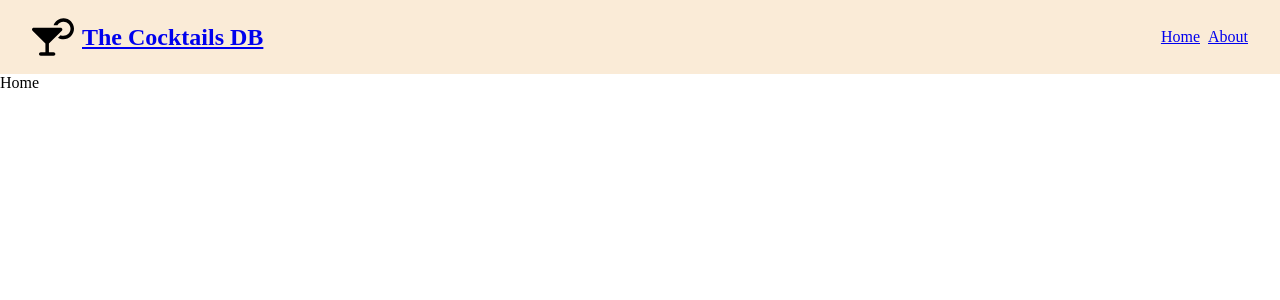
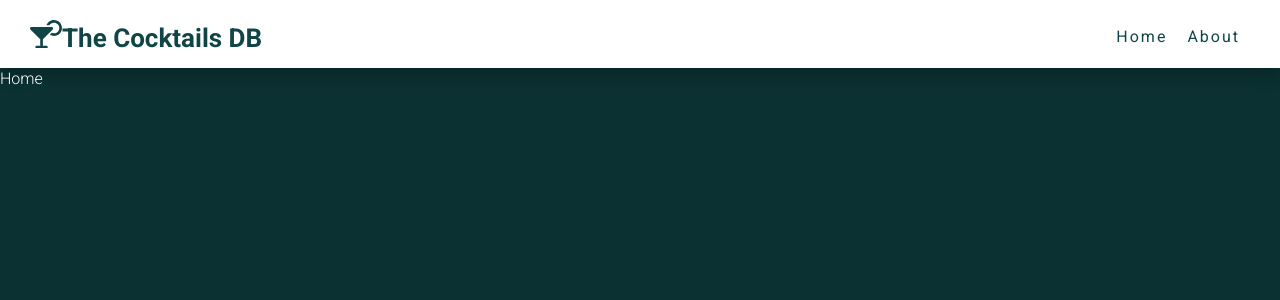
Before and after one commit to GDimitroff/cocktails, a React (Create React App) app: page / in a window 1280 px wide. Shown: the top 300 px of the page. Built offline with nearby package versions, Linux system fonts and the light colour scheme.

Commit message:
Add navbar style

```diff
--- a/public/index.html
+++ b/public/index.html
@@ -7,6 +7,11 @@
       name="description"
       content="Web site created using create-react-app" />
     <link rel="icon" href="%PUBLIC_URL%/favicon.ico" />
+    <link rel="preconnect" href="https://fonts.googleapis.com" />
+    <link rel="preconnect" href="https://fonts.gstatic.com" crossorigin />
+    <link
+      href="https://fonts.googleapis.com/css2?family=Roboto:wght@300;400;500;700&display=swap"
+      rel="stylesheet" />
     <title>Cocktails</title>
   </head>
   <body>
--- a/src/components/Navbar.js
+++ b/src/components/Navbar.js
@@ -3,14 +3,15 @@ import { Link } from 'react-router-dom';
 const Navbar = () => {
   return (
     <nav className="navbar">
+      <div className="container nav-center">
         <Link to="/" className="logo">
           <svg
             xmlns="http://www.w3.org/2000/svg"
             viewBox="0 0 576 512"
-          className="logo-img">
+            className="logo--img">
             <path d="M432 240c53 0 96-43 96-96s-43-96-96-96c-35.5 0-66.6 19.3-83.2 48H296.2C316 40.1 369.3 0 432 0c79.5 0 144 64.5 144 144s-64.5 144-144 144c-27.7 0-53.5-7.8-75.5-21.3l35.4-35.4c12.2 5.6 25.8 8.7 40.1 8.7zM1.8 142.8C5.5 133.8 14.3 128 24 128H392c9.7 0 18.5 5.8 22.2 14.8s1.7 19.3-5.2 26.2l-177 177V464h64c13.3 0 24 10.7 24 24s-10.7 24-24 24H208 120c-13.3 0-24-10.7-24-24s10.7-24 24-24h64V345.9L7 169c-6.9-6.9-8.9-17.2-5.2-26.2z" />
           </svg>
-        <h1>The Cocktails DB</h1>
+          <h1 className="logo--title">The Cocktails DB</h1>
         </Link>
         <ul className="nav-links">
           <li>
@@ -20,6 +21,7 @@ const Navbar = () => {
             <Link to="/about">About</Link>
           </li>
         </ul>
+      </div>
     </nav>
   );
 };
--- a/src/index.css
+++ b/src/index.css
@@ -1,6 +1,24 @@
-*,
-*::before,
-*::after {
+:root {
+  --primary-color: #104547;
+  --primary-light-color: #2dc2c8;
+  --primary-dark-color: #c02c03;
+  --primary-white: #fff;
+  --secondary-white: #f7f7f7;
+  --background-color: #0b3132;
+  --overlay: rgba(35, 10, 36, 0.4);
+  --primary-black: #222;
+  --primary-grey: #ececec;
+  --secondary-grey: #afafaf;
+  --primary-red: #bd0303;
+  --transition: all 0.3s linear;
+  --spacing: 0.3rem;
+  --light-shadow: 0px 4px 18px 0px rgba(0, 0, 0, 0.3);
+  --dark-shadow: 4px 10px 5px 0px rgba(0, 0, 0, 0.5);
+  --border-radius: 0.25rem;
+  --full-width: 1280px;
+}
+
+* {
   margin: 0;
   padding: 0;
   box-sizing: border-box;
@@ -11,31 +29,174 @@ html {
 }
 
 body {
+  font-family: 'Roboto', sans-serif;
+  color: var(--primary-white);
+  background: var(--background-color);
+  line-height: 1.4;
   font-size: 1.6rem;
-  font-weight: 400;
+  font-weight: 300;
 }
 
+h1,
+h2,
+h3,
+h4,
+h5,
+h6 {
+  letter-spacing: var(--spacing);
+}
+
+a {
+  text-decoration: none;
+  color: var(--primary-black);
+}
+
+img {
+  width: 100%;
+  display: block;
+}
+
+.container {
+  max-width: var(--full-width);
+  padding: 2rem 3rem;
+  margin: 0 auto;
+}
+
+/* Buttons */
+
+.btn,
+.btn-white,
+.btn-primary {
+  text-transform: uppercase;
+  letter-spacing: var(--spacing);
+  color: var(--primary-color);
+  border: 2px solid var(--primary-color);
+  padding: 0.45rem 0.8rem;
+  display: inline-block;
+  transition: var(--transition);
+  cursor: pointer;
+  font-size: 0.8rem;
+  background: transparent;
+  border-radius: var(--border-radius);
+  display: inline-block;
+}
+
+.btn:hover {
+  background: var(--primary-color);
+  color: var(--primary-white);
+}
+
+.btn-white {
+  background: transparent;
+  color: var(--primary-white);
+  border-color: var(--primary-white);
+}
+
+.btn-white:hover {
+  background: var(--primary-white);
+  color: var(--primary-color);
+}
+
+.btn-primary {
+  background: var(--primary-color);
+  color: var(--primary-white);
+  border-color: transparent;
+}
+
+.btn-primary:hover {
+  background: var(--primary-light-color);
+  color: var(--primary-color);
+}
+
+.btn-block {
+  width: 100%;
+  display: block;
+  margin: 0 auto;
+  box-shadow: var(--light-shadow);
+  text-align: center;
+}
+
+.btn-details {
+  padding: 0.25rem 0.4rem;
+}
+
+.btn-details:hover {
+  background: var(--primary-light-color);
+  border-color: var(--primary-light-color);
+}
+
+/* Navbar */
+
 .navbar {
+  background: var(--primary-white);
+  box-shadow: var(--light-shadow);
+}
+
+.nav-center {
   display: flex;
   justify-content: space-between;
-  align-items: center;
-  background-color: antiquewhite;
-  padding: 1.6rem 3.2rem;
+  align-items: flex-end;
 }
 
 .logo {
+  color: var(--primary-color);
   display: flex;
-  align-items: center;
-  gap: 8px;
+  align-items: flex-end;
 }
 
-.logo-img {
-  width: 42px;
-  height: 42px;
+.logo--img {
+  width: 32px;
+  fill: var(--primary-color);
+}
+
+.logo--title {
+  font-size: 2.6rem;
+  letter-spacing: 0px;
+  line-height: 2rem;
 }
 
 .nav-links {
   list-style: none;
   display: flex;
-  gap: 8px;
+  align-items: center;
 }
+
+.nav-links a {
+  text-transform: capitalize;
+  font-weight: bold;
+  font-weight: 400;
+  letter-spacing: 2px;
+  padding: 0.5rem 1rem;
+  transition: var(--transition);
+  color: var(--primary-color);
+}
+
+.nav-links a:hover {
+  color: var(--primary-light-color);
+}
+
+/* About */
+
+.about-section {
+  width: var(--small-width);
+  max-width: var(--max-width);
+  margin: 0 auto;
+}
+
+.about-section p {
+  line-height: 2rem;
+  font-weight: 400;
+  letter-spacing: 2px;
+}
+
+/* Error */
+
+.error-page {
+  display: flex;
+  justify-content: center;
+}
+
+.error-container {
+  text-align: center;
+  text-transform: capitalize;
+}
```
Lines whose indentation alone changed are shown as unchanged.
